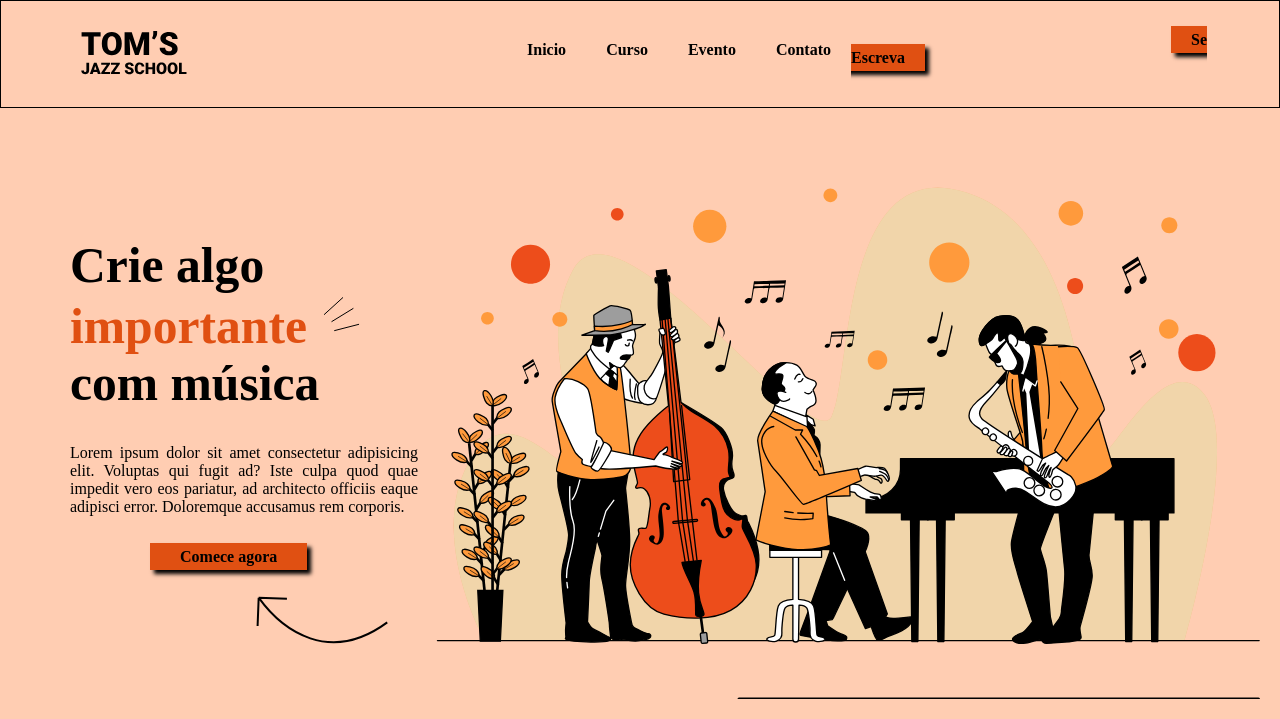
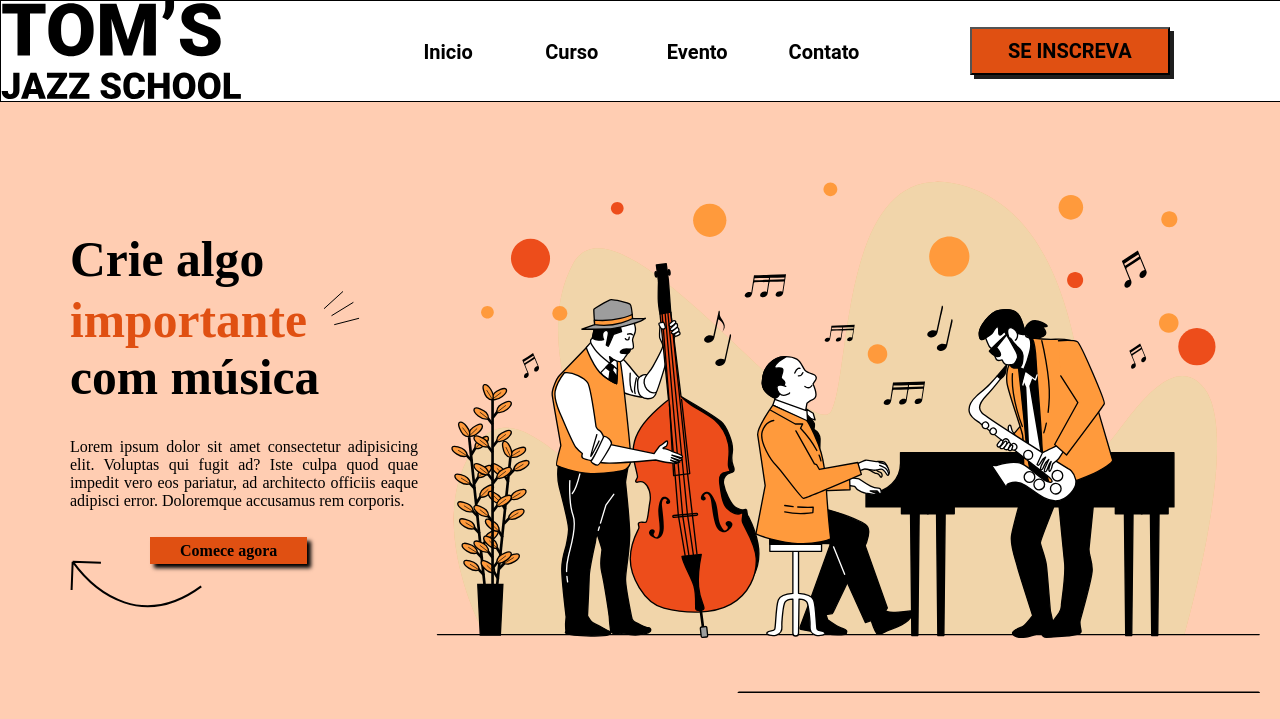
Before and after one commit to pedrodamiaoluz/landing-page, a plain HTML site: page progeto-pages/index.html in a window 1280 px wide. Shown: the top 719 px of the page. Drawn offline with Linux system fonts and the light colour scheme.

Commit message:
changes-all-page

```diff
--- a/progeto-pages/index.html
+++ b/progeto-pages/index.html
@@ -1,23 +1,27 @@
 <!DOCTYPE html>
 <html lang="pt-br">
+
 <head>
     <meta charset="UTF-8">
     <meta name="viewport" content="width=device-width, initial-scale=1.0">
     <link rel="stylesheet" href="style.css">
     <title>Landing Page</title>
 </head>
+
 <body>
-    <header>
+    <header class="header-content">
+        <div class="logo">
             <img src="imagens/logo.svg" alt="Tom's jazz scool">
-        <nav>
-            <a href="#">Inicio</a>
-            <a href="#">Curso</a>
-            <a href="#">Evento</a>
-            <a href="#">Contato</a>
-        </nav>
+        </div>
+        <div class="header-menu">
+            <button class="button-menu" href="#">Inicio</button>
+            <button class="button-menu" href="#">Curso</button>
+            <button class="button-menu" href="#">Evento</button>
+            <button class="button-menu" href="#">Contato</button>
+        </div>
 
         <div class="button">
-            <a href="#">Se Escreva</a>
+            <button class="button-sign-in" href="#">SE INSCREVA</button>
         </div>
     </header>
     <main>
@@ -27,20 +31,24 @@
             <div class="cabesalho">
                 <h1>Crie algo <span>importante <img src="imagens/three-dashes.svg" alt=""></span> com música</h1>
                 <p>
-                        Lorem ipsum dolor sit amet consectetur adipisicing elit. Voluptas qui fugit ad? Iste culpa quod quae impedit vero eos pariatur, ad architecto officiis eaque adipisci error. Doloremque accusamus rem corporis.
+                    Lorem ipsum dolor sit amet consectetur adipisicing elit. Voluptas qui fugit ad? Iste culpa quod quae
+                    impedit vero eos pariatur, ad architecto officiis eaque adipisci error. Doloremque accusamus rem
+                    corporis.
                 </p>
                 <a href="#" class="but">Comece agora</a>
                 <img src="imagens/arrow-curve.svg" alt="">
             </div>
         </section>
         <section>
-                <article>
+            <article class="piano-content">
                 <div class="piano">
                     <img src="imagens/piano.png" alt="icone de piano">
 
                     <strong>Piano popular</strong>
                     <p>
-                            Lorem ipsum dolor sit amet consectetur adipisicing elit. Velit dolores, sunt fuga odit impedit qui quae excepturi accusamus, atque nulla nesciunt vel exercitationem veniam necessitatibus consequatur aperiam explicabo quas non!
+                        Lorem ipsum dolor sit amet consectetur adipisicing elit. Velit dolores, sunt fuga odit impedit
+                        qui quae excepturi accusamus, atque nulla nesciunt vel exercitationem veniam necessitatibus
+                        consequatur aperiam explicabo quas non!
                     </p>
                     <a href="">
                         <img src="imagens/arrow-right.svg" alt="Voltar">
@@ -51,7 +59,9 @@
                 <img src="imagens/clef.png" alt="Clef Musical">
                 <strong>Teoria Musical</strong>
                 <p>
-                        Lorem ipsum dolor sit amet, consectetur adipisicing elit. Facilis non ullam exercitationem, nesciunt ipsum unde facere quam quasi voluptates eveniet sapiente ratione doloribus assumenda fugiat, nam quidem cumque ea qui?
+                    Lorem ipsum dolor sit amet, consectetur adipisicing elit. Facilis non ullam exercitationem, nesciunt
+                    ipsum unde facere quam quasi voluptates eveniet sapiente ratione doloribus assumenda fugiat, nam
+                    quidem cumque ea qui?
                 </p>
                 <a href="">
                     <img src="imagens/arrow-right.svg" alt="Voltar">
@@ -61,7 +71,9 @@
                 <img src="imagens/sax.png" alt="Sax Alto">
                 <strong>Sax Alto</strong>
                 <p>
-                        Lorem ipsum dolor sit amet consectetur, adipisicing elit. Pariatur maiores accusantium omnis excepturi sapiente facilis repellendus, unde ipsum nisi tenetur dicta? Culpa fuga ex delectus. Iusto voluptatum explicabo autem at!
+                    Lorem ipsum dolor sit amet consectetur, adipisicing elit. Pariatur maiores accusantium omnis
+                    excepturi sapiente facilis repellendus, unde ipsum nisi tenetur dicta? Culpa fuga ex delectus. Iusto
+                    voluptatum explicabo autem at!
                 </p>
                 <a href="#">
                     <img src="imagens/arrow-right.svg" alt="">
@@ -71,7 +83,9 @@
                 <img src="imagens/drums.png" alt="Bateria">
                 <strong>Bateria</strong>
                 <p>
-                        Lorem ipsum dolor sit amet consectetur, adipisicing elit. Aperiam cum ipsam tempora autem! Optio eos deleniti quia, ducimus alias ut maxime nostrum voluptatibus aliquam soluta nihil sapiente, enim tempora quaerat!
+                    Lorem ipsum dolor sit amet consectetur, adipisicing elit. Aperiam cum ipsam tempora autem! Optio eos
+                    deleniti quia, ducimus alias ut maxime nostrum voluptatibus aliquam soluta nihil sapiente, enim
+                    tempora quaerat!
                 </p>
             </article>
         </section>
@@ -81,4 +95,5 @@
 
     </footer>
 </body>
+
 </html>
--- a/progeto-pages/style.css
+++ b/progeto-pages/style.css
@@ -1,6 +1,6 @@
 @charset "UTF-8";
 
-:root{
+:root {
     --cor0: #E6D6B1;
     --cor1: #FFCDB2;
     --cor2: #CC5803;
@@ -9,63 +9,131 @@
 
 }
 
-*{
+* {
     margin: 0px;
     padding: 0px;
 }
 
-body{
-    background-color: var(--cor0);
+
+
+body {
+
+    background-color: #FFFFFF;
+    width: 100%;
+    height: 100%;
+    display: flex;
+    flex-direction: column;
 }
 
-header{
-    background-color: var(--cor1);
-    min-height: 20px;
-    padding-top: 10px;
-    padding-bottom: 40px;
+.header-content {
+    background-color: #FFFFFF;
     border: 1px solid black;
+    width: 100%;
+    height: 100px;
+    display: flex;
+    flex-direction: row;
+    justify-content: space-between;
 
 }
 
+@media screen and (max-width: 425px) {
+    .header-content {
+        display: flex;
+        flex-direction: column;
+        height: 400px;
+        align-items: center;
 
-header img{
-    display: table-cell;
-    float: left;
-    margin: auto;
-    padding: 20px;
-    padding-left: 80px;
-    padding-right: 20em;
     }
-
-nav{
-    padding: 10px;
 }
 
 
-nav > a{
-    background-color: var(--cor1);
-    color: black;
-    text-decoration: none;
-    font-weight: bold;
-    padding: 10px;
-    display: table-cell;
-    float: left;
-    margin: 10px;
+.logo {
+    width: 33%;
+    height: 100%;
+    display: flex;
 }
 
-div.button > a{
-     background-color: var(--cor3);
-     color: black;
+@media screen and (max-width: 425px) {
+    .logo{
+        align-items: flex-end;
+    }
+}
+
+.header-menu {
+    width: 34%;
+    height: 100%;
+    display: flex;
+    align-items: center;
+    justify-content: space-between;
+}
+
+@media screen and (max-width: 425px) {
+    .header-menu {
+        display: grid;
+        grid-template-columns: repeat(2, 2fr) ;
+        grid-template-rows: 2fr 2fr;
+    }
+}
+
+.button-menu {
+    width: 70px;
+    height: 20px;
+    font-family: Roboto;
+    font-size: 20px;
     font-weight: bold;
-     text-decoration: none;
-     padding: 5px 20px;
-     margin: 10px;
-     margin-left: 20em;
-     box-shadow: 4px 4px 4px black;
+    line-height: 23px;
+    letter-spacing: 0em;
+    text-align: left;
+    background: none;
+    border: none;
+    cursor: pointer;
 
 }
 
-main{
+@media screen and (max-width: 425px) {
+    .button-menu {
+
+
+    }
+}
+
+.button {
+    width: 33%;
+    height: 100%;
+    display: flex;
+    align-items: center;
+    justify-content: center;
+}
+
+@media screen and (max-width: 425px) {
+    .button {
+        align-items: flex-start;
+        display: flex;
+        width: 100%;
+    }
+}
+
+.button-sign-in {
+    width: 200px;
+    height: 48px;
+    font-family: Roboto;
+    font-size: 20px;
+    font-weight: bold;
+    line-height: 23px;
+    letter-spacing: 0em;
+    text-align: center;
+    box-shadow: 4px 4px 0px 0px #1E1E1E;
+    background-color: #E05012;
+    cursor: pointer;
+}
+
+@media screen and (max-width: 425px) {
+    .button-sign-in {
+
+    }
+}
+
+main {
     background-color: var(--cor1);
     padding: 20px;
     min-width: 635px;
@@ -73,11 +141,11 @@ main{
     margin: auto;
 }
 
-section#principal{
+section#principal {
     background-color: var(--cor1);
 }
 
-section#principal > img{
+section#principal>img {
     background-color: var(--cor1);
     padding: 10px 0px 0px 0px;
     display: table-cell;
@@ -85,33 +153,29 @@ section#principal > img{
     margin: auto;
 }
 
-div.cabesalho{
+div.cabesalho {
     background-color: var(--cor1);
     width: 350px;
     height: 600px;
     margin: 0px 0px 0px 50px;
 }
 
-div.cabesalho > h1{
+div.cabesalho>h1 {
     padding: 2.2em 1em 0em 0em;
     font-size: 3.1em;
 }
 
 
-div.cabesalho > p{
+div.cabesalho>p {
     text-align: justify;
     padding: 2em 0em 2em 0em;
 }
 
-div > img{
-    float: right;
-    padding: 30px;
+span {
+    color: var(--cor3);
 }
 
-span{
-    color: var(--cor3);
-}
-.but{
+.but {
     background-color: var(--cor3);
     color: black;
     font-weight: bold;
@@ -121,18 +185,19 @@ span{
     box-shadow: 4px 4px 4px black;
 }
 
-div.piano{
+
+div.piano {
     background-color: aqua;
     width: 20%;
     padding: 20px;
+    display: flex;
+    flex-direction: column;
 }
 
-div.piano > img{
+div.piano>img {
     float: left;
     display: block;
+    width: 50px;
+    height: 50px;
     padding: 5px;
 }
-
-strong{
-    position: relative;
-}
```
Lines whose indentation alone changed are shown as unchanged.
